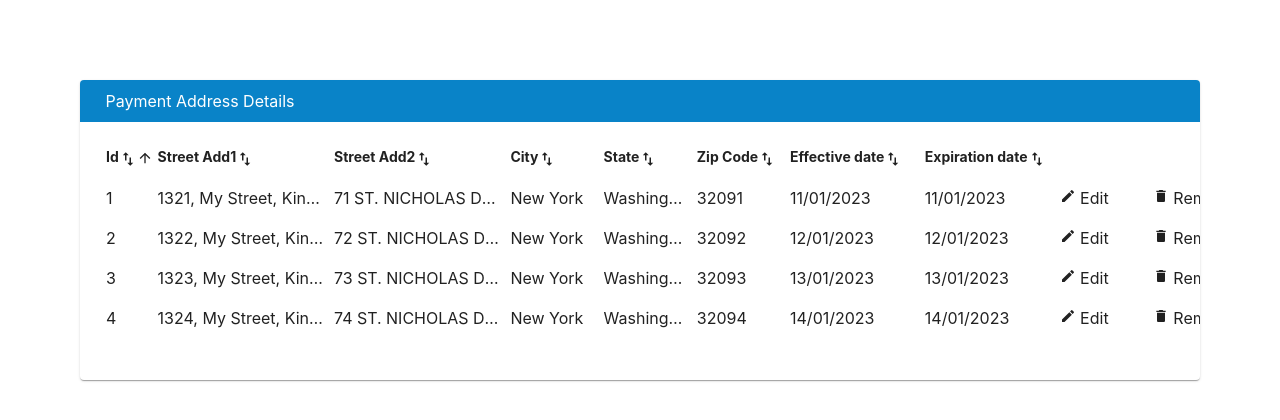
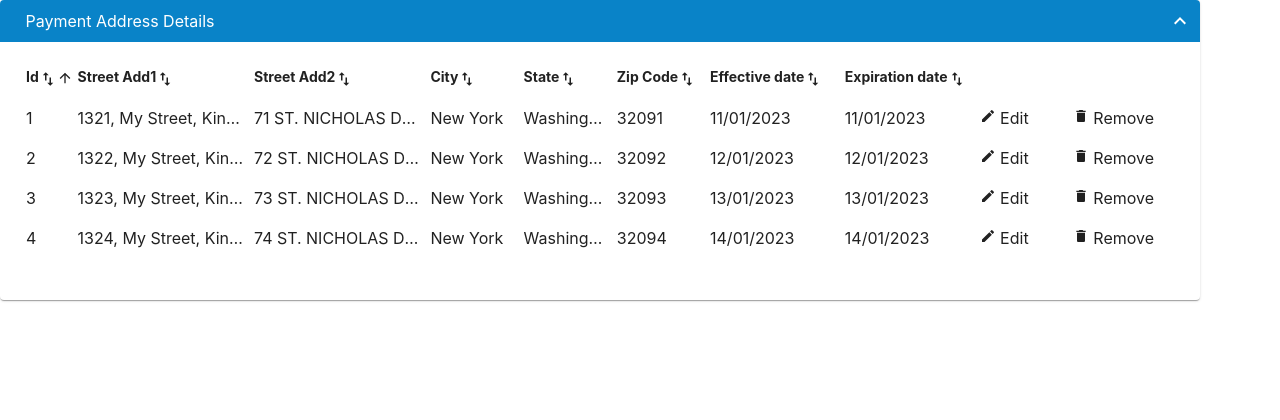
Before and after one commit to sumitbhalekar/virtualized-table, a React (Create React App) app: page / in a window 1280 px wide. Shown: the top 420 px of the page. Built offline with nearby package versions, Linux system fonts and the light colour scheme.

Commit message:
Prop types and passing the style in component

```diff
--- a/src/App.js
+++ b/src/App.js
@@ -230,7 +230,22 @@ function App() {
         handleExpandClick={handleExpandClick}
         expanded={expanded}
         showExpandIcon={true}
-        showHeaderRightIcon={true}
+        showHeaderRightIcon={false}
+        cardHeaderStyle={{
+          width: 1200,
+          height: 42,
+          backgroundColor: "#0983c8",
+          justifyContent: "space-between",
+          display: "flex",
+          alignItems: "center",
+          opacity: 1,
+        }}
+        cardTitleStyle={{
+          color: "#ffffff",
+          width: "20%",
+          display: "flex",
+          justifyContent: "center",
+        }}
       />
     </>
   );
--- a/src/CardView/index.js
+++ b/src/CardView/index.js
@@ -18,6 +18,9 @@ export const CardView = (props) => {
     handleExpandClick,
     expanded,
     showHeaderRightIcon,
+    cardHeaderStyle,
+    cardTitleStyle,
+    cardStyle,
   } = props;
 
   const ExpandMore = styled((props) => {
@@ -33,28 +36,9 @@ export const CardView = (props) => {
   }));
 
   return (
-    <Card sx={{ maxWidth: cardWidth, maxHeight: cardHeight, margin: 10 }}>
-      <div
-        style={{
-          width: cardWidth,
-          height: 42,
-          backgroundColor: "#0983c8",
-          justifyContent: "space-between",
-          display: "flex",
-          alignItems: "center",
-          opacity: 1,
-        }}
-      >
-        <div
-          style={{
-            color: "#ffffff",
-            width: "20%",
-            display: "flex",
-            justifyContent: "center",
-          }}
-        >
-          {cardTitle}
-        </div>
+    <Card sx={[cardStyle, { maxWidth: cardWidth, maxHeight: cardHeight }]}>
+      <div style={cardHeaderStyle}>
+        <div style={cardTitleStyle}>{cardTitle}</div>
         <div>
           {showHeaderRightIcon && (
             <IconButton aria-label="settings">{headerRightIcon}</IconButton>
@@ -87,4 +71,13 @@ CardView.propTypes = {
   handleExpandClick: PropTypes.func,
   expanded: PropTypes.bool,
   showHeaderRightIcon: PropTypes.bool,
+  cardHeaderStyle: PropTypes.objectOf(
+    PropTypes.oneOfType([PropTypes.string, PropTypes.number])
+  ),
+  cardTitleStyle: PropTypes.objectOf(
+    PropTypes.oneOfType([PropTypes.string, PropTypes.number])
+  ),
+  cardStyle: PropTypes.objectOf(
+    PropTypes.oneOfType([PropTypes.string, PropTypes.number])
+  ),
 };
```
